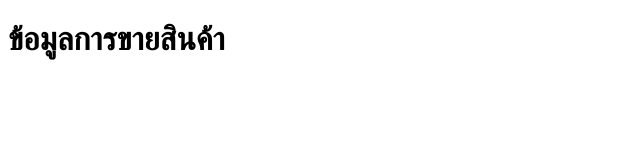
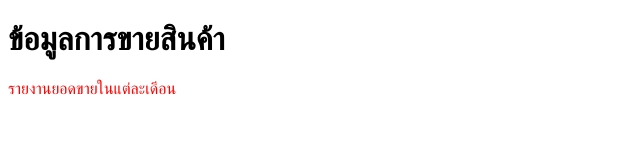
Before and after one commit to tanakron611/Project-Git-Tutorial, a plain HTML site: page index.html in a window 1280 px wide. Shown: the whole page, without its empty margins (0-640 px from the left). Drawn offline with Linux system fonts and the light colour scheme.

Commit message:
add report sale

```diff
--- a/index.html
+++ b/index.html
@@ -4,8 +4,14 @@
     <meta charset="UTF-8">
     <meta name="viewport" content="width=device-width, initial-scale=1.0">
     <title>Document</title>
+    <style>
+        p{
+            color:red;
+        }
+    </style>
 </head>
 <body>
     <h1>ข้อมูลการขายสินค้า</h1>
+    <p>รายงานยอดขายในแต่ละเดีอน</p>
 </body>
 </html>
```
